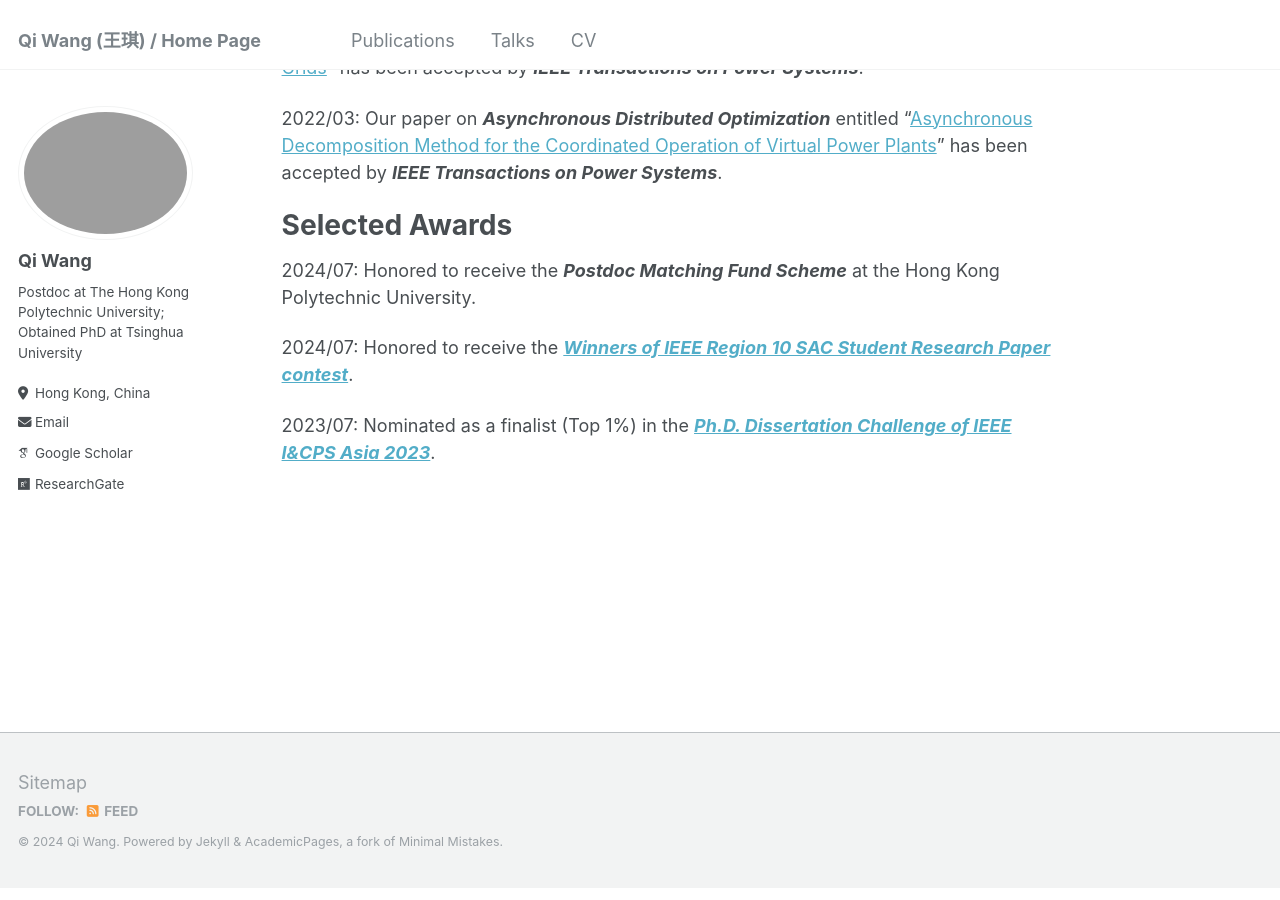
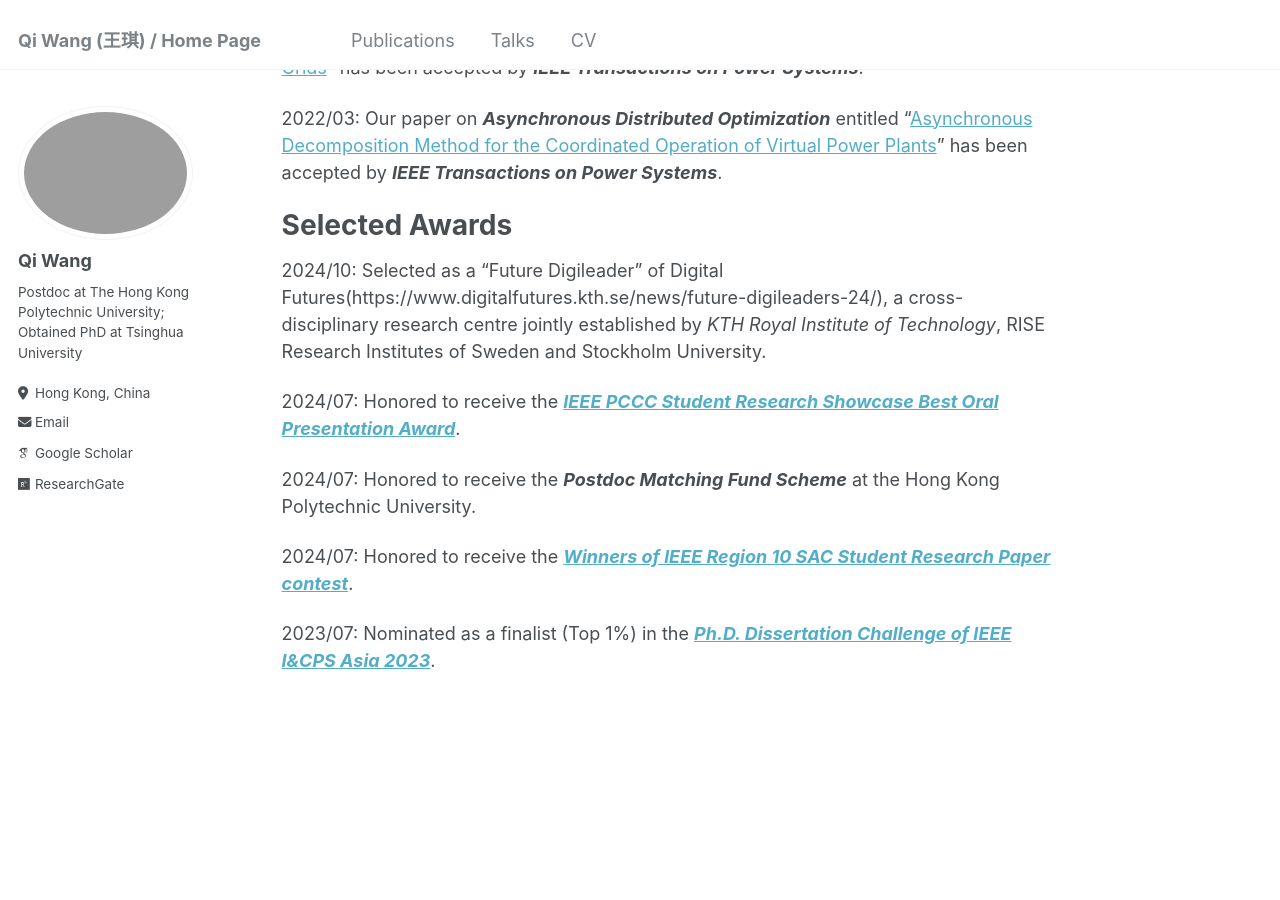
Before and after one commit to lalajiayou/WangQi_THU.github.io, a Jekyll site: the page built from _pages/about.md, in a window 1280 px wide and 900 px high, scrolled down 1085 px. Built offline with Jekyll 4.4.1, drawn with Linux system fonts in a browser that asks for light colours; some web fonts are replaced.

Commit message:
Update about.md

```diff
--- a/_pages/about.md
+++ b/_pages/about.md
@@ -32,6 +32,10 @@ Selected Publications
 
 Selected Awards
 ======
+2024/10: Selected as a “Future Digileader” of Digital Futures(https://www.digitalfutures.kth.se/news/future-digileaders-24/), a cross-disciplinary research centre jointly established by _KTH Royal Institute of Technology_, RISE Research Institutes of Sweden and Stockholm University.
+
+2024/07: Honored to receive the [_**IEEE PCCC Student Research Showcase Best Oral Presentation Award**_](https://mp.weixin.qq.com/s/oxHfGfIXNffdm4HJXHVB6w?poc_token=HPFHp2ajGYpw-hqQCzdXEXkgd9K-8f-tKsRJxWcf).
+
 2024/07: Honored to receive the _**Postdoc Matching Fund Scheme**_ at the Hong Kong Polytechnic University.
 
 2024/07: Honored to receive the [_**Winners of lEEE Region 10 SAC Student Research Paper contest**_](https://sac.ieeer10.org/srp-contest/).
```
